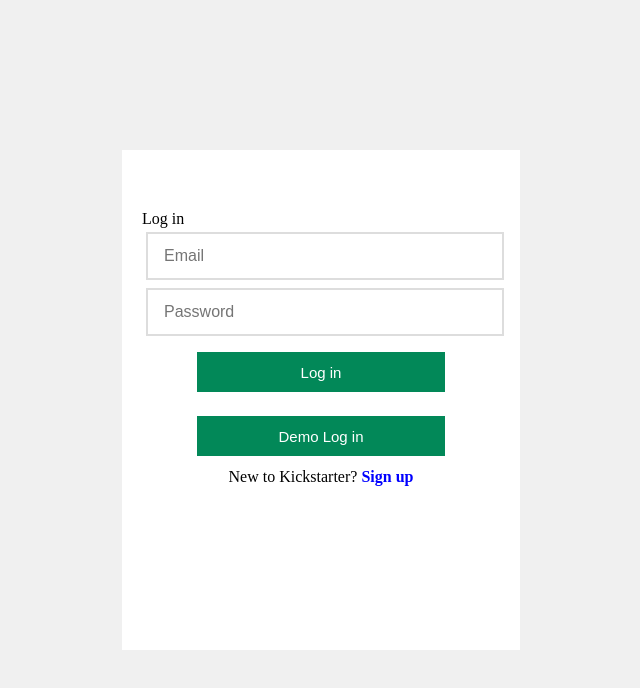
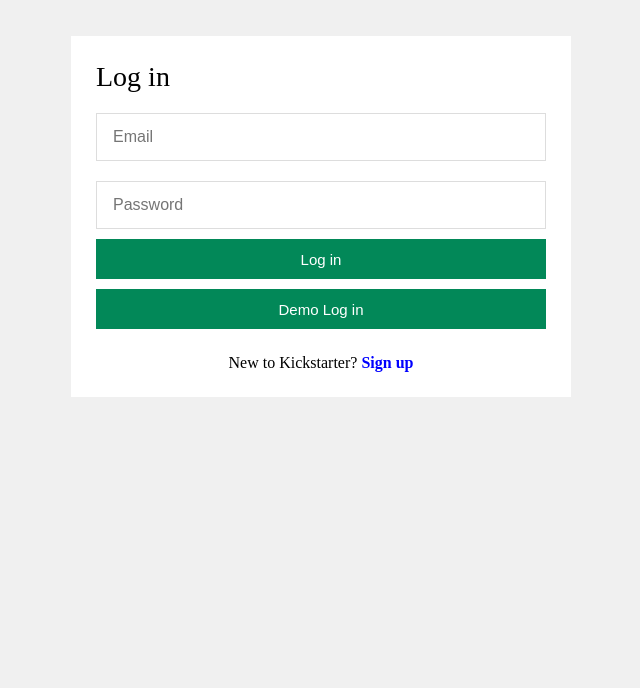
Before and after one commit to tadeo-garcia/moneypit, a React (Create React App) app in the folder client/: page /login in a window 1280 px wide. Shown: the top 688 px of the page, without its empty margins (319-959 px from the left). Built offline with nearby package versions, Linux system fonts and the light colour scheme.

Commit message:
form css done

```diff
--- a/client/src/components/Login.js
+++ b/client/src/components/Login.js
@@ -4,10 +4,7 @@
 import { Redirect, Link } from 'react-router-dom';
 import '../css/login.css'
 
-let emailDiv = "login-input";
-let passwordDiv = "login-input";
-
-function Login({ showModal }) {
+function Login() {
   const [email, setEmail] = useState('');
   const [password, setPassword] = useState('');
   const [noInfo, setNoInfo] = useState('');
@@ -16,10 +13,11 @@
   const currentUserId = useSelector(state => state.auth.id);
   const dispatch = useDispatch();
 
+  let emailDiv = "form-input";
+  let passwordDiv = "form-input";
+
   const handleSubmit = e => {
     e.preventDefault();
-    emailDiv = "login-input";
-    passwordDiv = "login-input";
     setNoEmail('');
     setNoPassword('');
     setNoInfo('');
@@ -31,10 +29,6 @@
     } else if (email && !password) {
       passwordDiv = "bad-input";
       setNoPassword("What's the password?");
-    } else {
-      emailDiv = "bad-input";
-      passwordDiv = "bad-input";
-      setNoInfo("You can't get in if you're not a member!")
     }
   }
   const demo = e => {
@@ -45,15 +39,14 @@
   if (currentUserId) return <Redirect to='/home' />
 
   return (
-    <div className='auth_container'>
-      <div className="login-container">
-        <div>
-          <form className='form_container' onSubmit={handleSubmit}>
-            <div className='login-label'>
+    <div className='loginWrapper'>
+      <div className="loginContainer">
+        <div id='loginLabel'>
           Log in
         </div>
+        <form className='loginContainer__form' onSubmit={handleSubmit}>
           <div>
-              <span style={{ color: 'red' }}>{noInfo}</span>
+            <span style={{ color: 'red' }}>{noEmail}</span>
             <input type='email' className={emailDiv} name='email' value={email} placeholder="Email" onChange={e => setEmail(e.target.value)} />
           </div>
           <div>
@@ -61,12 +54,11 @@
           </div>
           <span style={{ color: 'red' }}>{noPassword}</span>
           <div>
-              <button type='submit' className='login-button'>Log in</button>
+            <button type='submit' className='loginContainer__loginButton'>Log in</button>
           </div>
-            <button className='demoButton' onClick={demo}>Demo Log in</button>
+          <button className='loginContainer__loginButton' onClick={demo}>Demo Log in</button>
         </form>
-        </div>
-        <div className='signUp-redirect'>
+        <div id='redirect'>
           New to Kickstarter? <Link to="/signup" style={{ textDecoration: 'none', color: 'blue', fontWeight: 'bold' }} > Sign up </Link>
         </div>
       </div>
--- a/client/src/components/Signup.js
+++ b/client/src/components/Signup.js
@@ -1,13 +1,11 @@
 import React, { useState } from 'react';
 import { useDispatch, useSelector } from 'react-redux';
 import { signup } from '../store/auth';
-import { Redirect, NavLink, Link } from 'react-router-dom';
+import { Redirect, Link } from 'react-router-dom';
 import '../css/signup.css'
-
-let emailDiv = "login-input";
-let passwordDiv = "login-input";
-
-function Login() {
+let emailDiv = "signup-input";
+let passwordDiv = "signup-input";
+function Signup() {
   const [username, setUsername] = useState('')
   const [email, setEmail] = useState('');
   const [password, setPassword] = useState('');
@@ -16,16 +14,14 @@
   const [noPassword, setNoPassword] = useState('');
   const currentUserId = useSelector(state => state.auth.id);
   const dispatch = useDispatch();
-
   const handleSubmit = e => {
     e.preventDefault();
-    emailDiv = "login-input";
-    passwordDiv = "login-input";
+    emailDiv = "signup-input";
+    passwordDiv = "signup-input";
     setNoEmail('');
     setNoPassword('');
     setNoInfo('');
     if (email && password) {
-      console.log(username, email, password)
       dispatch(signup(username, email.toLocaleLowerCase(), password));
     } else if (!email && password) {
       emailDiv = "bad-input";
@@ -39,18 +35,17 @@
       setNoInfo("You can't get in if you're not a member!")
     }
   }
-
   if (currentUserId) return <Redirect to='/home' />
-
   return (
     <>
-      <div className='auth_container'>
-        <div className="login-container">
-          <div className='login-redirect'>
-            Have and account? <Link to='/login' style={{textDecoration: 'none', color: 'blue', fontWeight: 'bold'}} > Log in </Link>
+      <div className='signup_master'>
+        <div className="signup-container">
+          <div className="signup-container-box">
+            <div className='signup-redirect'>
+              Have and account? <Link to='/login' style={{ textDecoration: 'none', color: 'blue', fontWeight: 'bold' }} > Log in </Link>
             </div>
             <form className='form_container' onSubmit={handleSubmit}>
-            <div className='form-label'>
+              <div className='signup-label'>
                 Sign up
                 </div>
               <div>
@@ -73,13 +68,13 @@
                 <input type='password' className={passwordDiv} name='password' value={password} placeholder='Re-Enter Password' onChange={e => setPassword(e.target.value)} />
               </div>
               <div>
-              <button type='submit' className='login-button'>Create account</button>
+                <button type='submit' className='signup-button'>Create account</button>
               </div>
             </form>
+          </div>
         </div>
       </div>
     </>
   )
 }
-
-export default Login;
+export default Signup;
--- a/client/src/css/login.css
+++ b/client/src/css/login.css
@@ -1,141 +1,56 @@
-* {
-  margin:0;
+.loginWrapper {
+  width: 100vw;
+  height: 100vh;
+  background-color:#f0f0f0;
+  border: 1px solid #f0f0f0;
+  padding: 10px;
 }
-.signup {
-margin-right: 30px;
-background-color: #efefef;
-color: black;
+.loginContainer {
+  background-color: rgb(255, 255, 255);
+  margin-left: auto;
+  margin-right: auto;
+  margin-top: 25px;
+  max-width: 500px;
 }
-.container-button:active {
-transform: scale(.9457)
+.loginContainer__form {
+  padding: 0 25px;
 }
-
-.login-redirect {
-background-color: rgba(241,238,234,0.2);
-color: #3D3D66;
-padding: 20px;
-font-size: 14px;
+#loginLabel {
+  font-size: 28px;
+  padding-top: 25px;
+  padding-left: 25px;
+}
+#redirect {
   text-align: center;
+  margin-top: 25px;
+  padding-bottom: 25px;
+}
+.loginContainer__loginButton {
+  height: 40px;
   width: 100%;
-height: 62px;
-border-bottom: 1px solid #F1EEEA;
+  text-align: center;
+  cursor: pointer;
+  margin-top: 10px;
+  background-color: #028858;
+  color: white;
+  font-size: 15px;
+  border: none;
 }
-
-.login-container {
-display: flex;
-flex-direction: column;
-box-sizing: border-box;
-background-color: rgb(255, 255, 255);
-position: absolute;
-left: 0;
-right: 0;
-top: 50%;
-bottom: 50%;
-text-align: center;
-min-height: 500px;
-max-width: 398px;
-margin: auto;
-padding-left: 20px;
-padding-right: 20px;
-padding-top: 40px;
-padding-bottom: 40px;
+.loginContainer__loginButton:hover {
+background-color: #015738;
 }
-
-.login-input {
-box-sizing: border-box;
+.loginContainer__loginButton:focus {
+outline: none;
+}
+.form-input {
+  margin-top: 20px;
   min-height: 48px;
   width: 100%;
   color: #111;
   background-color: #fff;
   border-color: #ddd;
   padding: 8px 16px;
-margin: 4px;
   font-size: 16px;
   border-style: solid;
-border-width: 2px;
+  border-width: 1px;
 }
-
-.login-input:focus {
-box-shadow: 0 0 0 3px #3792cb;
-outline: none;
-}
-
-.login-input:hover {
-border-color: #d0d0d0;
-outline: none;
-}
-
-.bad-input {
-outline: none;
-border-color: red;
-box-sizing: border-box;
-min-height: 48px;
-width: 248px;
-color: #111;
-background-color: #fff;
-padding: 8px 16px;
-margin: 4px;
-font-size: 16px;
-border-radius: 16px;
-border-style: solid;
-border-width: 2px;
-}
-
-.login-button, .demoButton {
-box-sizing: border-box;
-min-height: 40px;
-height: 40px;
-width: 248px;
-text-align: center;
-cursor: pointer;
-padding: 8px 12px;
-margin: 12px;
-background-color: #028858;
-color: white;
-font-size: 15px;
-border: none;
-transition: all 300ms cubic-bezier(0.175, 0.885, 0.335, 1);
-}
-
-.login-button:hover,
-.demoButton:hover {
-background-color: #015738;
-}
-
-.login-button:focus {
-outline: none;
-}
-
-.login-button.demo {
-margin: 0;
-margin-top: 3px;
-}
-
-
-.form-break {
-border-bottom: 1px solid rgb(222, 222, 222);;
-margin: 10px auto;
-width: 110px;
-}
-
-.signup-redirect {
-color: rgb(51, 51, 51);
-cursor: pointer;
-margin-left: 5px;
-font-size: 12px;
-font-weight: bold;
-}
-
-.auth_container {
-background-color: #f0f0f0;
-height: 100vh;
-
-}
-#blue {
-color: blue
-}
-
-.login-label {
-margin-top: 20px;
-text-align: left;
-}
--- a/client/src/css/signup.css
+++ b/client/src/css/signup.css
@@ -9,24 +9,30 @@
 .container-button:active {
 transform: scale(.9457)
 }
-
-.login-redirect {
-  background-color: rgba(241,238,234,0.2);
+​
+.signup-redirect {
+box-sizing: border-box;
+background-color: #FCFCFB;
 color: #3D3D66;
 padding: 20px;
 font-size: 14px;
 text-align: center;
-  width: 100%;
 height: 62px;
 border-bottom: 1px solid #F1EEEA;
 }
-
-.login-container {
+​
+.signup-container-box {
+display: flex;
+flex-direction: column;
+}
+​
+.signup-container {
 display: flex;
 flex-direction: column;
 box-sizing: border-box;
 background-color: rgb(255, 255, 255);
 position: absolute;
+margin-top: 0;
 left: 0;
 right: 0;
 top: 50%;
@@ -35,36 +41,28 @@
 min-height: 500px;
 max-width: 398px;
 margin: auto;
-  padding-left: 20px;
-  padding-right: 20px;
-  padding-top: 40px;
-  padding-bottom: 40px;
+padding: 20px 30px;
 }
-
-.login-input {
+​
+.signup-input {
 box-sizing: border-box;
-  min-height: 48px;
+min-height: 42px;
+margin-bottom: 15px;
 width: 100%;
-  color: #111;
+color: #282828;
 background-color: #fff;
-  border-color: #ddd;
+border-color: #DCDEDD;
 padding: 8px 16px;
-  margin: 4px;
-  font-size: 16px;
+font-size: 14px;
 border-style: solid;
-  border-width: 2px;
+border-width: 1px;
 }
-
-.login-input:focus {
-  box-shadow: 0 0 0 3px #3792cb;
-  outline: none;
+​
+.signup-input:focus {
+box-shadow: 0 0 0 1px #009E74;
+outline: 0;
 }
-
-.login-input:hover {
-  border-color: #d0d0d0;
-  outline: none;
-}
-
+​
 .bad-input {
 outline: none;
 border-color: red;
@@ -80,62 +78,48 @@
 border-style: solid;
 border-width: 2px;
 }
-
-.login-button, .demoButton {
+​
+.signup-button {
 box-sizing: border-box;
 min-height: 40px;
 height: 40px;
-  width: 248px;
+width: 100%;
 text-align: center;
 cursor: pointer;
-  padding: 8px 12px;
-  margin: 12px;
 background-color: #028858;
 color: white;
-  font-size: 15px;
+font-size: 14px;
 border: none;
 transition: all 300ms cubic-bezier(0.175, 0.885, 0.335, 1);
 }
-
-.login-button:hover,
-.demoButton:hover {
+​
+.signup-button:hover {
 background-color: #015738;
 }
-
-.login-button:focus {
+​
+.signup-button:focus {
 outline: none;
 }
-
-.login-button.demo {
-  margin: 0;
-  margin-top: 3px;
-}
-
-
-.form-break {
-  border-bottom: 1px solid rgb(222, 222, 222);;
-  margin: 10px auto;
-  width: 110px;
-}
-
-.signup-redirect {
-  color: rgb(51, 51, 51);
-  cursor: pointer;
-  margin-left: 5px;
-  font-size: 12px;
-  font-weight: bold;
-}
-
-.auth_container {
+​
+.signup_master {
+/* padding-top: 6em !important;
+padding-bottom: 6em !important;
+padding-right: 1.8em !important;
+padding-left: 1.8em !important; */
+display: flex;
+flex-direction: column;
 background-color: #f0f0f0;
 height: 100vh;
-
 }
+​
 #blue {
 color: blue
 }
-
-.login-label {
-  margin-top: 20px;
+​
+.signup-label {
+margin-top: 6px;
+margin-bottom: 20px;
 text-align: left;
+font-size: 28px;
+font-family: BlinkMacSystemFont, 'Segoe UI', Roboto, Oxygen, Ubuntu, Cantarell, 'Open Sans', 'Helvetica Neue', sans-serif;
 }
```
Lines whose indentation alone changed are shown as unchanged.
